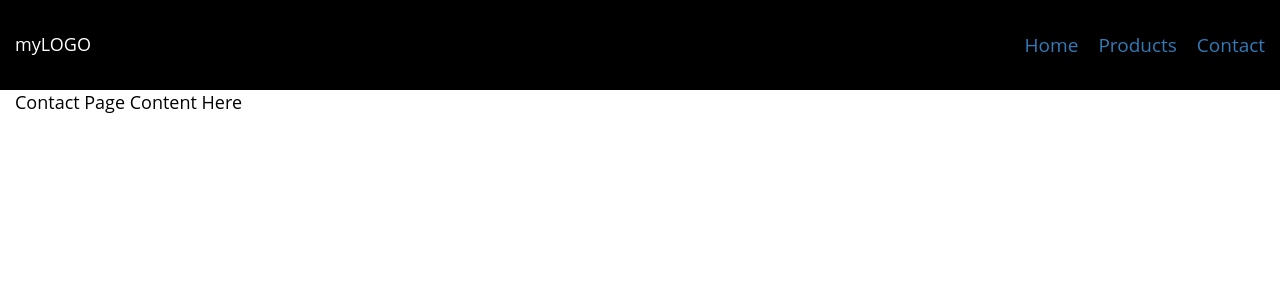
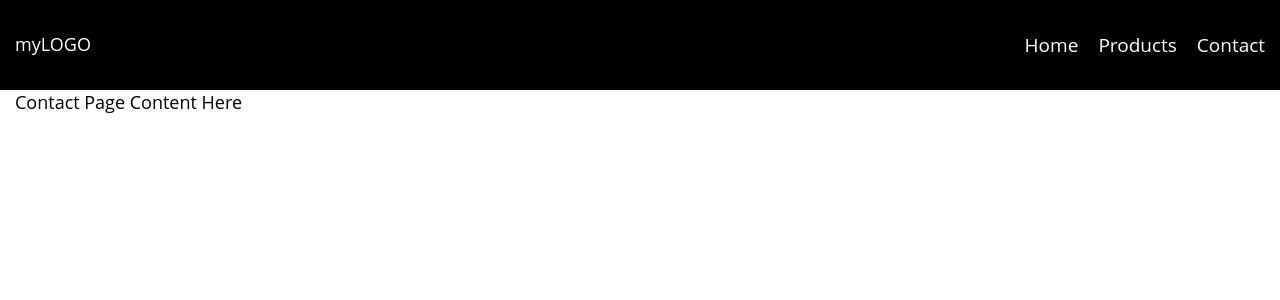
Before and after one commit to romariowilliams/react-tutorial-project, a React (Create React App) app: page /Contact in a window 1280 px wide. Shown: the top 300 px of the page. Built offline with nearby package versions, Linux system fonts and the light colour scheme.

Commit message:
Update SASS and CSS

```diff
--- a/src/Assets/css/default.min.css
+++ b/src/Assets/css/default.min.css
@@ -1 +1 @@
-body{font-family:'Open Sans',sans-serif;font-size:18px;color:#010000;font-weight:400;font-style:normal}a{text-decoration:none;-webkit-transition:.4s ease-in-out;-moz-transition:.4s ease-in-out;transition:.4s ease-in-out;cursor:pointer}a:hover{color:#ff1755;-webkit-transition:.4s ease-in-out;-moz-transition:.4s ease-in-out;transition:.4s ease-in-out}.container-fluid{line-height:24px}header{position:relative;display:block;width:100%;background:#010000;color:#fff;height:90px}header .logo{position:absolute;top:50%;left:15px;-webkit-transform:translateY(-50%);-moz-transform:translateY(-50%);transform:translateY(-50%)}header nav,header nav ul,header nav ul li{margin:0;padding:0}header nav{position:absolute;top:50%;right:15px;-webkit-transform:translateY(-50%);-moz-transform:translateY(-50%);transform:translateY(-50%)}header nav ul li{list-style-type:none;display:inline-block;margin-right:20px}header nav ul li.last{margin:0}header nav ul li a{font-size:19px;line-height:normal}
+body{font-family:'Open Sans',sans-serif;font-size:18px;color:#010000;font-weight:400;font-style:normal}a{text-decoration:none;-webkit-transition:.4s ease-in-out;-moz-transition:.4s ease-in-out;transition:.4s ease-in-out;cursor:pointer}a:hover{color:#ff1755;-webkit-transition:.4s ease-in-out;-moz-transition:.4s ease-in-out;transition:.4s ease-in-out}.container-fluid{line-height:24px}header{position:relative;display:block;width:100%;background:#010000;color:#fff;height:90px}header .logo{position:absolute;top:50%;left:15px;-webkit-transform:translateY(-50%);-moz-transform:translateY(-50%);transform:translateY(-50%)}header nav,header nav ul,header nav ul li{margin:0;padding:0}header nav{position:absolute;top:50%;right:15px;-webkit-transform:translateY(-50%);-moz-transform:translateY(-50%);transform:translateY(-50%)}header nav ul li{list-style-type:none;display:inline-block;margin-right:20px}header nav ul li.last{margin:0}header nav ul li a{font-size:19px;line-height:normal;color:#fff}
--- a/src/Assets/scss/_config.scss
+++ b/src/Assets/scss/_config.scss
@@ -2,6 +2,7 @@
 Vars
 */
 $black: #010000;
+$blue : #3b5998;
 $white: #ffffff;
 $lightGrey: #e6e6e6;
 $darkGrey: #333;
@@ -54,6 +55,7 @@
     @include transition(.4s ease-in-out);
   }
 
+
 }
 
 .container-fluid{
--- a/src/Assets/scss/default.scss
+++ b/src/Assets/scss/default.scss
@@ -38,6 +38,7 @@
       a {
         font-size:19px;
         line-height: normal;
+        color: $white;
       }
     }
   }
```
